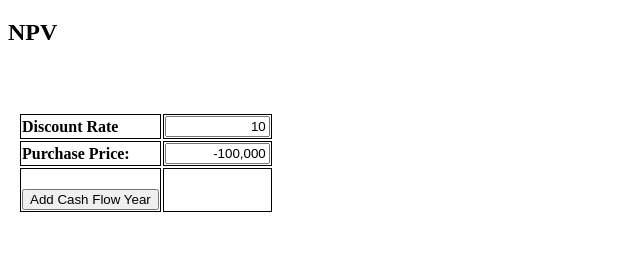
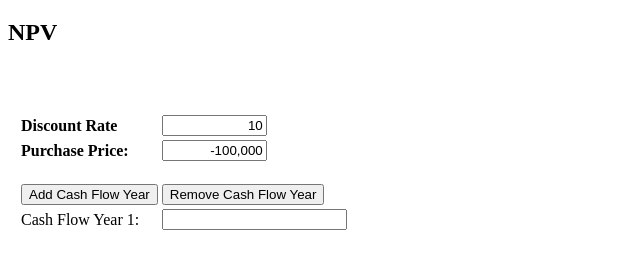
Before and after one commit to ides15/freelance, a plain HTML site: page IRR/index.html in a window 1280 px wide. Shown: the part 47-316 px from the top of the page, without its empty margins (0-640 px from the left). Drawn offline with Linux system fonts and the light colour scheme.

Commit message:
Removing fixed slightly

```diff
--- a/IRR/index.html
+++ b/IRR/index.html
@@ -6,11 +6,6 @@ http://www.investopedia.com/ask/answers/022615/what-formula-calculating-internal
 
 <head>
 	<!-- <link href='style.css' rel='stylesheet'> -->
-	<style>
-		tr, td {
-			border: 1px solid black;
-		}
-	</style>
 </head>
 
 <body>
@@ -29,8 +24,7 @@ http://www.investopedia.com/ask/answers/022615/what-formula-calculating-internal
 		<div class="box" id="three">
 			<form name="loan_form">
 				<br>
-				<table id="irr-table" style="margin: 10px">
-					<tr>
+				<table id="irr-table" style="margin: 10px">						<tr>
 							<td><strong>Discount Rate</strong></td>
 							<td>
 								<input type="text" name="dr" size="10" value="10" style="text-align:right" />
@@ -47,7 +41,15 @@ http://www.investopedia.com/ask/answers/022615/what-formula-calculating-internal
 								<button id="addYear">Add Cash Flow Year</button>
 							</td>
 							<td style="padding-top: 20px">
-							<button id="removeYear" style="display: none">Remove Cash Flow Year</button>
+								<button id="removeYear">Remove Cash Flow Year</button>
+							</td>
+						</tr>
+					<tr id="1">
+						<td>
+							Cash Flow Year 1:
+						</td>
+						<td>
+							<input type="text">
 						</td>
 					</tr>
 				</table>
@@ -57,13 +59,13 @@ http://www.investopedia.com/ask/answers/022615/what-formula-calculating-internal
 </body>
 
 <script>
-	var numberOfYears = 0;
+	var numberOfYears = 1;
 
 	document.getElementById('addYear').addEventListener('click', function(e) {
 		e.preventDefault()
 		numberOfYears++;
 
-		if(numberOfYears > 1) {
+		if(numberOfYears >= 1) {
 			document.getElementById('removeYear').setAttribute('style', 'display: unset');
 		}
 
@@ -74,7 +76,7 @@ http://www.investopedia.com/ask/answers/022615/what-formula-calculating-internal
 		e.preventDefault()
 		numberOfYears--;
 
-		if(numberOfYears <= 1) {
+		if(numberOfYears === 0) {
 			this.setAttribute('style', 'display: none');
 		}
 
```
Lines whose indentation alone changed are shown as unchanged.
